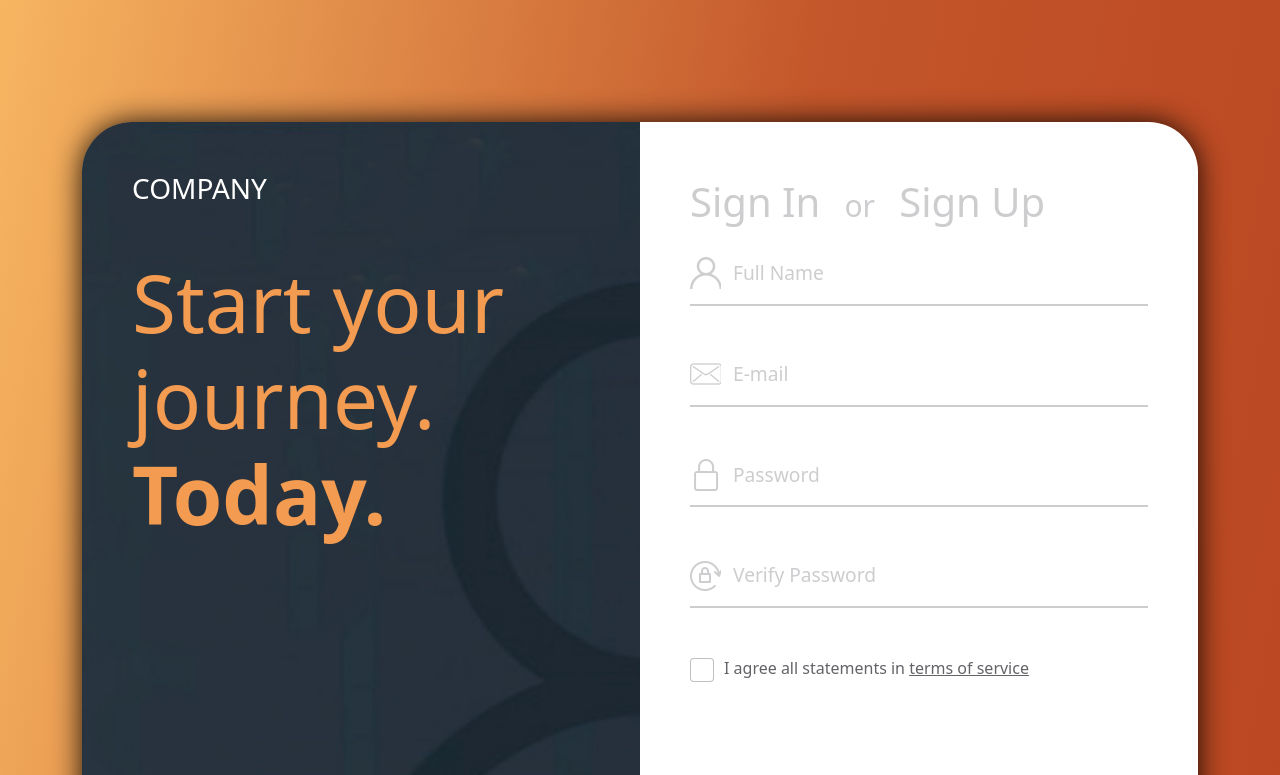
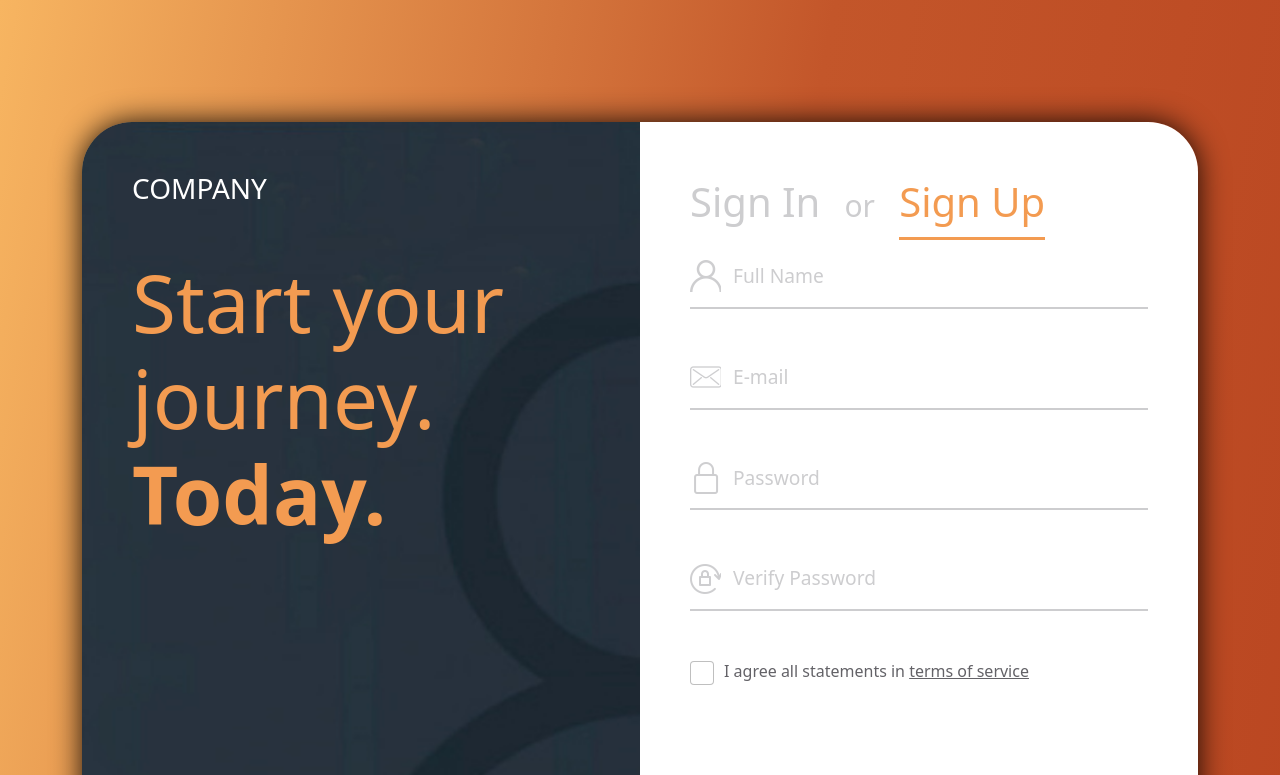
Before and after one commit to sudiptamrong/Validation-Form, a plain HTML site: page index.html in a window 1280 px wide. Shown: the top 775 px of the page. Drawn offline with Linux system fonts and the light colour scheme.

Commit message:
Update style.css

```diff
--- a/css/style.css
+++ b/css/style.css
@@ -83,6 +83,11 @@ button, input, textarea, i{
 .sign-up:hover{
 	color: #f39b51;
 	border-bottom: 3px solid #f39b51;
+}
+
+.active {
+    color: #f39b51;
+    border-bottom: 3px solid #f39b51;
 }
 
 .sign-in:active,
```
